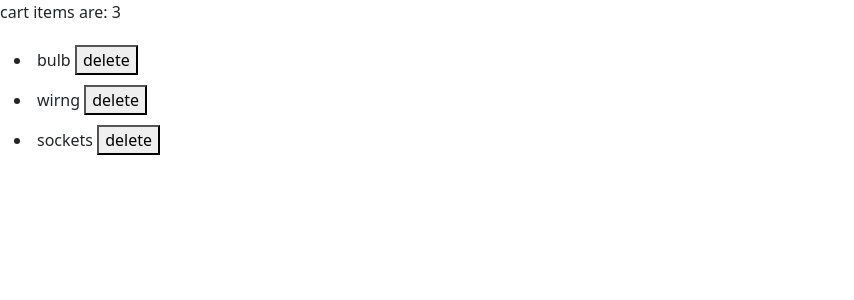
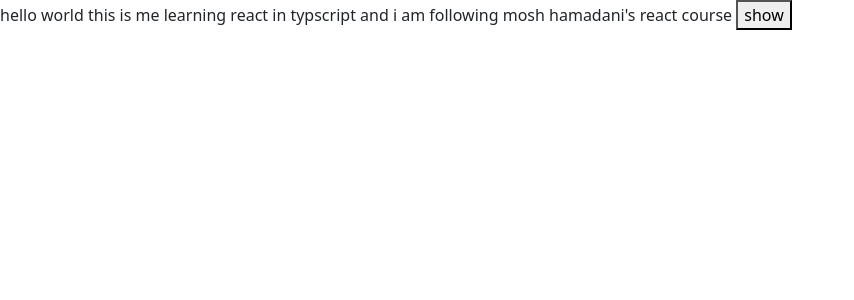
Before and after one commit to abdullahbhattidev/React-Learning, a React (Vite) app: page / in a window 1280 px wide. Shown: the top 300 px of the page, without its empty margins (0-854 px from the left). Built offline with nearby package versions, Linux system fonts and the light colour scheme; the HTML template or start-up script is replaced by a standard one.

Commit message:
managing states ex

```diff
--- a/src/App.tsx
+++ b/src/App.tsx
@@ -8,18 +8,36 @@ import Message from "./message";
 import produce from "immer";
 import Cart from "./cart"
 import Navbar from "./navbar";
+import ExpandableText from "./expandable-text";
 function App() {
-
-  const [products,  setproducts] = useState(["bulb", "wirng", "sockets"])
-
   return(
     <>
-        <Navbar itemsCount={products.length}/>
-        <Cart clearitem={(item)=> setproducts(products.filter(products => products !== item ))} items={products}/>
-
+    <ExpandableText charMax={99}>hello world this is me learning react in typscript and i am following mosh hamadani's react course
+    hello world this is me learning react in typscript and i am following mosh hamadani's react course
+    hello world this is me learning react in typscript and i am following mosh hamadani's react course
+    hello world this is me learning react in typscript and i am following mosh hamadani's react course
+    hello world this is me learning react in typscript and i am following mosh hamadani's react course
+    hello world this is me learning react in typscript and i am following mosh hamadani's react course
+    hello world this is me learning react in typscript and i am following mosh hamadani's react course
+    hello world this is me learning react in typscript and i am following mosh hamadani's react course
+    </ExpandableText>
     </>
 
   )
+
+
+
+
+  // const [products,  setproducts] = useState(["bulb", "wirng", "sockets"])
+
+  // return(
+  //   <>
+  //       <Navbar itemsCount={products.length}/>
+  //       <Cart clearitem={(item)=> setproducts(products.filter(products => products !== item ))} items={products}/>
+
+  //   </>
+
+  // )
 
 // const[bug, setBug] = useState([
 //       {id: 1, title:"bug1", fixed: false},
--- /dev/null
+++ b/src/expandable-text.tsx
@@ -0,0 +1,25 @@
+import React, { ReactNode, useState } from "react"
+
+interface props {
+    children: string;
+    charMax: number;
+}
+function ExpandableText({children, charMax}: props){
+    const [istext, setistext]= useState(children.slice(0, charMax ));
+    let buttonText = "show";
+    istext.length !== children.length? buttonText= "show": buttonText= "less"
+    return(
+        <>
+        <p> {istext}
+        <button
+        onClick={()=> setistext(istext.length !== children.length? children.slice(0, children.length ): children.slice(0, charMax ) )}>
+        {buttonText}
+        </button>
+        </p>
+        </>
+
+    )
+
+}
+
+export default ExpandableText
```
